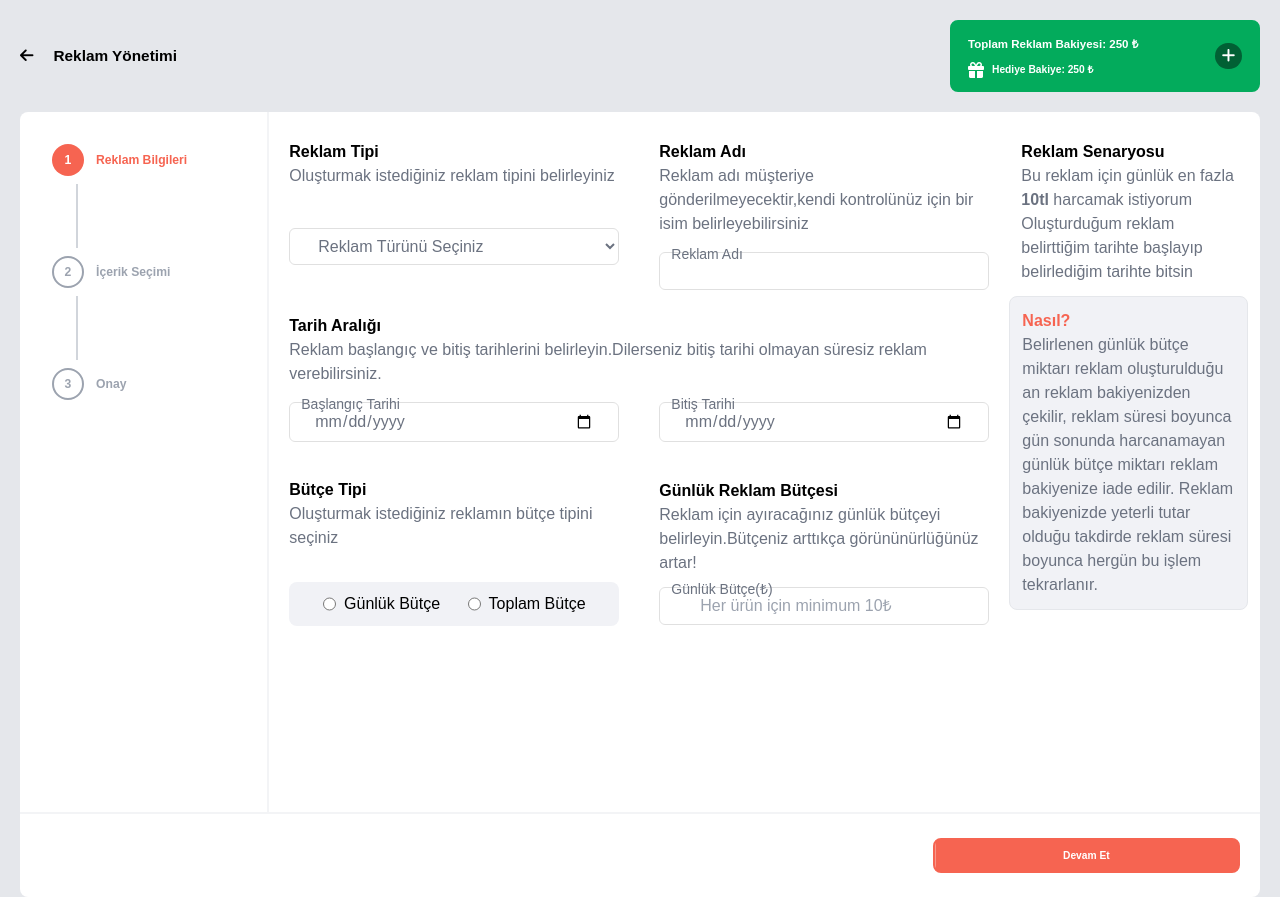
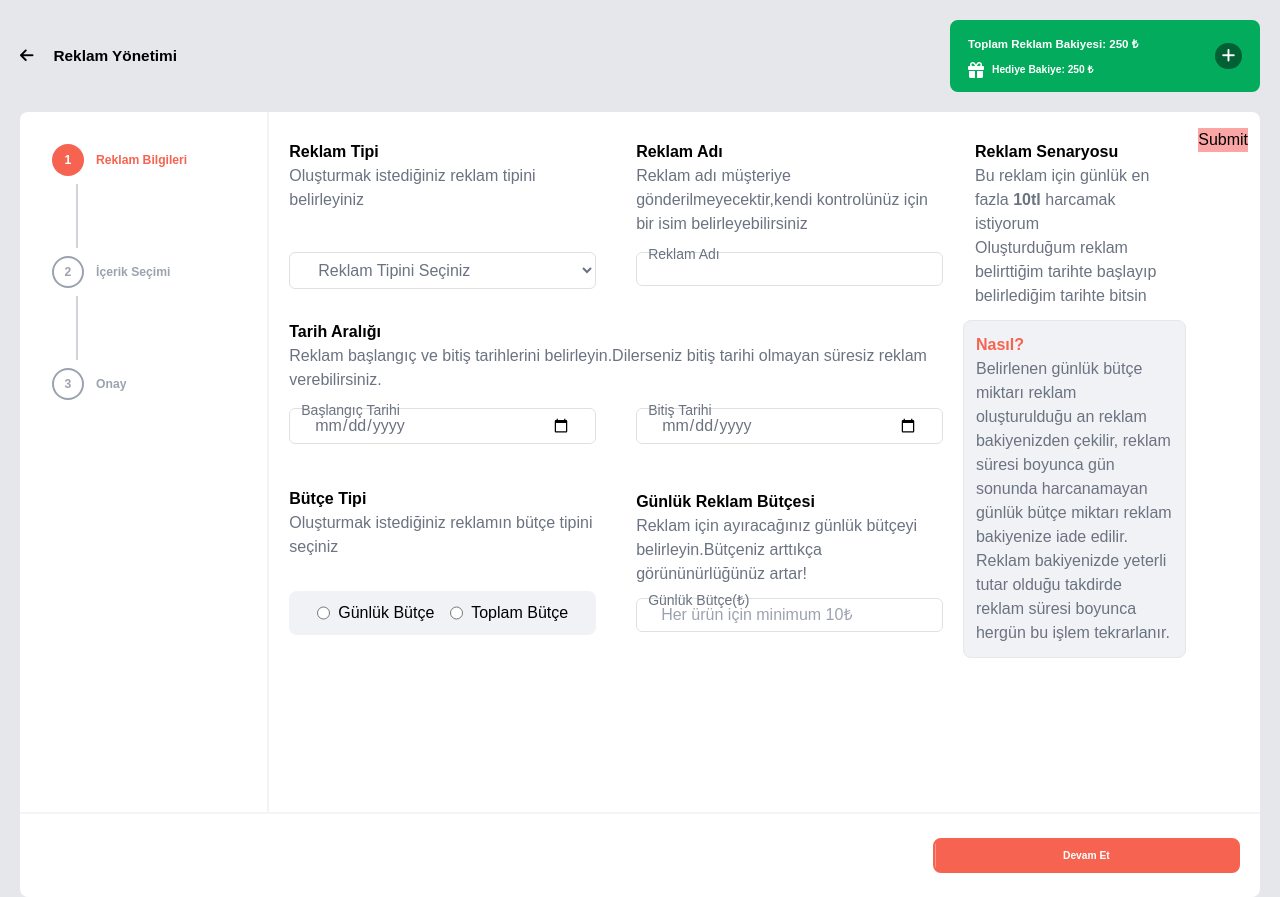
Before and after one commit to bayramcinar/reklamYonetimi, a React (Create React App) app: page /reklamOlustur in a window 1280 px wide. Built offline with nearby package versions, Linux system fonts and the light colour scheme.

Commit message:
form can be submitted

```diff
--- a/package.json
+++ b/package.json
@@ -14,6 +14,7 @@
     "react-icons": "^5.0.1",
     "react-router-dom": "^6.22.0",
     "react-scripts": "5.0.1",
+    "sweetalert2": "^11.10.5",
     "web-vitals": "^2.1.4",
     "yup": "^1.3.3"
   },
--- a/src/components/advertInfo/advertInfo.jsx
+++ b/src/components/advertInfo/advertInfo.jsx
@@ -1,9 +1,48 @@
 import React, { useState } from 'react'
+import { useFormik } from 'formik';
+import * as Yup from 'yup'
 
 const AdvertInfo = () => {
     const [selectedOption, setSelectedOption] = useState('');
+
+
+    const baslangicTarihiErrorMessage = "Başlangıç tarihi ileri bir tarih olmalıdır."
+    const gunlukButceMiktarıErrorMessage = "Günlük bütçe miktarı sayı olmalıdır"
+
+
+    const initialValues = {
+        reklamTipi: selectedOption,
+        reklamAdi: "",
+        baslangicTarihi: "",
+        bitisTarihi: "",
+        butceTipi: "",
+        gunlukButceMiktarı: "",
+    }
+    const validationSchema = Yup.object({
+        reklamTipi: Yup.string().required("Lütfen en az birini seçiniz"),
+        reklamAdi: Yup.string().required("Lütfen Reklam Adını yazınız"),
+        baslangicTarihi: Yup.date().required("Başlangıç tarihi zorunludur").min(new Date()),
+        bitisTarihi: Yup.date().min(Yup.ref('baslangicTarihi'), 'Bitiş tarihi başlangıç tarihinden önce olamaz'),
+        butceTipi: Yup.string().required("Lütfen bütçe tipini seçiniz"),
+        gunlukButceMiktarı: Yup.number().required("Lütfen Miktarı Giriniz"),
+    })
+    const onSubmit=async(values)=>{
+        try {
+            console.log("form gönderildi", values)
+        } catch (error) {
+            console.log(error.message)
+        }
+
+    }
+    const formik = useFormik({
+        initialValues,
+        validationSchema,
+        onSubmit,
+    })
     console.log("selectedOption=>", selectedOption)
+
     return (
+        <form noValidate onSubmit={formik.handleSubmit}>
             <div className='flex flex-col lg:flex-row px-3 py-4 max-w-[1200px] gap-x-3'>
             <div className='flex flex-col md:flex-col lg:flex-col flex-auto w-full lg:w-3/4'>
                 <div className='flex-col lg:flex lg:flex-row flex-auto p-2 gap-x-10'>
@@ -12,18 +51,25 @@ const AdvertInfo = () => {
                         <p className='text-txtGrey'>Oluşturmak istediğiniz reklam tipini belirleyiniz</p>
                         <div className='mt-3 lg:mt-10'>
                             <select
+                                type="text"
                                 id="reklam"
-                                name="reklam"
-                                autoComplete="reklam-name"
-                                onChange={(e) => setSelectedOption(e.target.value)}
-                                // className="block w-full rounded-md border-0 py-2 px-5 text-txtGrey shadow-sm ring-1 ring-inset ring-gray-300 focus:ring-2 focus:ring-inset focus:ring-premiumOrange sm:max-w-xs sm:text-sm sm:leading-6"
-                                className='w-full rounded-md border border-[#e0e0e0] bg-white py-2 px-6 text-base font-medium text-txtGrey outline-none focus:border-lightGray focus:shadow-md'
+                                name="reklamTipi"
+                                {...formik.getFieldProps("reklamTipi")}
+                                onChange={(e) => {
+                                    setSelectedOption(e.target.value)
+                                    formik.handleChange(e)
+                                }}
+                                value={formik.values.reklamTipi}
+                                className={`w-full rounded-md border ${formik.touched.reklamTipi && formik.errors.reklamTipi ? 'border-b-red-500' : 'border-[#e0e0e0]'} bg-white py-2 px-6 text-base font-medium text-txtGrey outline-none focus:border-lightGray focus:shadow-md`}
                             >
-                                <option value="">Reklam Türünü Seçiniz</option>
+                                <option value="">Reklam Tipini Seçiniz</option>
                                 <option value="Ürün Reklamı">Ürün Reklamı Seç</option>
                                 <option value="Hizmet Reklamı">Hizmet Reklamı</option>
                                 <option value="Profil Reklamı">Profil Reklamı</option>
                             </select>
+                            {formik.touched.reklamTipi && formik.errors.reklamTipi && (
+                                <p className="mt-1 text-sm text-red-500">{formik.errors.reklamTipi}</p>
+                            )}
                         </div>
                     </div>
                     <div className='flex-col flex-auto w-full lg:w-1/2 py-1'>
@@ -32,16 +78,22 @@ const AdvertInfo = () => {
                         <div className='relative'>
                             <input
                                 type="text"
-                                name="rName"
-                                id="rName"
-                                className="w-full rounded-md border border-[#e0e0e0] bg-white py-1.5 px-6 text-base font-medium text-txtGrey outline-none focus:border-lightGray focus:shadow-md"
+                                name="reklamAdi"
+                                id="reklamAdi"
+                                {...formik.getFieldProps("reklamAdi")}
+                                data-isvalid={formik.touched.reklamAdi && !formik.errors.reklamAdi}
+                                isinvalid={formik.touched.butce && !!formik.errors.butce ? "true" : "false"}
+                                className={`w-full rounded-md border ${formik.touched.reklamAdi && formik.errors.reklamAdi ? 'border-b-red-500' : 'border-[#e0e0e0]'} bg-white py-1 px-6 text-base font-medium text-txtGrey outline-none focus:border-lightGray focus:shadow-md`}
                             />
                             <label
-                                for="rName"
+                                htmlFor="reklamAdi"
                                 className="mb-3 block text-xs lg:text-sm font-medium text-txtGrey absolute -top-2 left-3"
                             >
                                 Reklam Adı
                             </label>
+                            {formik.touched.reklamAdi && formik.errors.reklamAdi && (
+                                <p className="mt-1 text-sm text-red-500">{formik.errors.reklamAdi}</p>
+                            )}
                         </div>
                     </div>
                 </div>
@@ -50,35 +102,66 @@ const AdvertInfo = () => {
                     <div className='flex-col flex-auto w-full lg:w-1/2 py-0 lg:py-1'>
                         <h3 className='font-bold'>Tarih Aralığı</h3>
                         <p className='text-txtGrey mb-4'>Reklam başlangıç ve bitiş tarihlerini belirleyin.Dilerseniz bitiş tarihi olmayan süresiz reklam verebilirsiniz.</p>
+
                         <div className='flex-col lg:flex lg:flex-row justify-between items-center gap-x-10'>
                             <div className='relative flex flex-auto mb-3'>
+                                <div className='flex-col flex-auto'>
+                                    <div className='flex'>
                                         <input
                                             type="date"
-                                    name="sDate"
-                                    id="sDate"
-                                    className="w-full rounded-md border border-[#e0e0e0] bg-white py-1.5 px-6 text-base font-medium text-txtGrey outline-none focus:border-lightGray focus:shadow-md"
+                                            name="baslangicTarihi"
+                                            id="baslangicTarihi"
+                                            {...formik.getFieldProps("baslangicTarihi")}
+                                            data-isvalid={formik.touched.baslangicTarihi && !formik.errors.baslangicTarihi}
+                                            isinvalid={formik.touched.baslangicTarihi && !!formik.errors.baslangicTarihi}
+                                            className={`w-full rounded-md border ${formik.touched.baslangicTarihi && formik.errors.baslangicTarihi ? 'border-b-red-500' : 'border-[#e0e0e0]'} bg-white py-1 px-6 text-base font-medium text-txtGrey outline-none focus:border-lightGray focus:shadow-md`}
                                         />
                                         <label
-                                    for="sDate"
+                                            htmlFor="baslangicTarihi"
                                             className="mb-3 block text-xs lg:text-sm font-medium text-txtGrey absolute -top-2 left-3"
                                         >
                                             Başlangıç Tarihi
                                         </label>
                                     </div>
+                                    <div className='flex'>
+                                        {formik.touched.baslangicTarihi && formik.errors.baslangicTarihi && (
+                                            <p className="mt-1 text-sm text-red-500">
+                                                {baslangicTarihiErrorMessage}
+                                            </p>
+                                        )}
+
+                                    </div>
+                                </div>
+                            </div>
 
                             <div className='relative flex flex-auto mb-3'>
+                                <div className='flex-col flex-auto'>
+                                    <div className='flex'>
                                         <input
                                             type="date"
-                                    name="eDate"
-                                    id="eDate"
-                                    className="w-full rounded-md border border-[#e0e0e0] bg-white py-1.5 px-6 text-base font-medium text-txtGrey outline-none focus:border-lightGray focus:shadow-md"
+                                            name="bitisTarihi"
+                                            id="bitisTarihi"
+                                            {...formik.getFieldProps("bitisTarihi")}
+                                            data-isvalid={formik.touched.bitisTarihi && !formik.errors.bitisTarihi}
+                                            isinvalid={formik.touched.bitisTarihi && !!formik.errors.bitisTarihi}
+                                            className={`w-full rounded-md border ${formik.touched.bitisTarihi && formik.errors.bitisTarihi ? 'border-b-red-500' : 'border-[#e0e0e0]'} bg-white py-1 px-6 text-base font-medium text-txtGrey outline-none focus:border-lightGray focus:shadow-md`}
                                         />
                                         <label
-                                    for="eDate"
+                                            htmlFor="baslangicTarihi"
                                             className="mb-3 block text-xs lg:text-sm font-medium text-txtGrey absolute -top-2 left-3"
                                         >
                                             Bitiş Tarihi
                                         </label>
+                                    </div>
+                                    <div className='flex'>
+                                        {formik.touched.bitisTarihi && formik.errors.bitisTarihi && (
+                                            <p className="mt-1 text-sm text-red-500">
+                                                {formik.errors.bitisTarihi}
+                                            </p>
+                                        )}
+
+                                    </div>
+                                </div>
                             </div>
                         </div>
                     </div>
@@ -100,8 +183,13 @@ const AdvertInfo = () => {
                                     <div className='flex flex-row'>
                                         <input
                                             type="radio"
-                                            name="butce"
+                                            name="butceTipi"
                                             id="butce1"
+                                            value="GunlukButce"
+                                            checked={formik.values.butce === "GunlukButce"}
+                                            data-isvalid={formik.touched.butceTipi && !formik.errors.butceTipi}
+                                            isinvalid={formik.touched.butceTipi && !!formik.errors.butce}
+                                            onChange={formik.handleChange}
                                             className="rounded-md border border-[#e0e0e0] bg-white py-1 px-6 text-base font-medium outline-none focus:border-lightGray focus:shadow-md mr-2"
                                         />
                                         <label>Günlük Bütçe</label>
@@ -109,13 +197,19 @@ const AdvertInfo = () => {
                                     <div className='flex flex-row'>
                                         <input
                                             type="radio"
-                                            name="butce"
                                             id="butce2"
+                                            name="butceTipi"
+                                            value="ToplamButce"
+                                            data-isvalid={formik.touched.butceTipi && !formik.errors.butceTipi}
+                                            isinvalid={formik.touched.butceTipi && !!formik.errors.butceTipi}
+                                            checked={formik.values.butceTipi === "ToplamButce"}
+                                            onChange={formik.handleChange}
                                             className="rounded-md border border-[#e0e0e0] bg-white py-1 px-6 text-base font-medium text-txtGrey outline-none focus:border-lightGray focus:shadow-md mr-2"
                                         />
                                         <label>Toplam Bütçe</label>
                                     </div>
                                 </div>
+
                             </div>
 
                             <div className='butce flex-col flex-auto w-full lg:w-1/2 mb-1'>
@@ -131,19 +225,33 @@ const AdvertInfo = () => {
                                 </div>
                                 <div className='flex flex-row'>
                                     <div className='flex flex-auto relative'>
+                                        <div className="flex-col flex-auto">
+                                            <div className="flex">
                                                 <input
                                                     type="text"
-                                            name="gButce"
-                                            id="gButce"
+                                                    name="gunlukButceMiktarı"
+                                                    id="gunlukButceMiktarı"
+                                                    {...formik.getFieldProps("gunlukButceMiktarı")}
+                                                    data-isvalid={formik.touched.gunlukButceMiktarı && !formik.errors.gunlukButceMiktarı}
+                                                    isinvalid={formik.touched.gunlukButceMiktarı && !!formik.errors.gunlukButceMiktarı}
                                                     placeholder='Her ürün için minimum 10₺'
-                                            className="w-full rounded-md border border-[#e0e0e0] bg-white py-1.5 px-10 text-base font-medium text-txtGrey outline-none focus:border-lightGray focus:shadow-md"
+                                                    className={`w-full rounded-md border ${formik.touched.gunlukButceMiktarı && formik.errors.gunlukButceMiktarı ? 'border-b-red-500' : 'border-[#e0e0e0]'} bg-white py-1 px-6 text-base font-medium text-txtGrey outline-none focus:border-lightGray focus:shadow-md`}
                                                 />
                                                 <label
-                                            for="gButce"
+                                                    htmlFor="gunlukButce"
                                                     className="mb-3 block text-xs lg:text-sm font-medium text-txtGrey absolute -top-2 left-3"
                                                 >
                                                     Günlük Bütçe(₺)
                                                 </label>
+                                            </div>
+                                            <div className="flex">
+                                                {formik.touched.gunlukButceMiktarı && formik.errors.gunlukButceMiktarı && (
+                                                    <p className="mt-1 text-sm text-red-500">
+                                                        {gunlukButceMiktarıErrorMessage}
+                                                    </p>
+                                                )}
+                                            </div>
+                                        </div>
                                     </div>
                                 </div>
                             </div>
@@ -163,7 +271,11 @@ const AdvertInfo = () => {
                     <p className='text-txtGrey'>Belirlenen günlük bütçe miktarı reklam oluşturulduğu an reklam bakiyenizden çekilir, reklam süresi boyunca gün sonunda harcanamayan günlük bütçe miktarı reklam bakiyenize iade edilir. Reklam bakiyenizde yeterli tutar olduğu takdirde reklam süresi boyunca hergün bu işlem tekrarlanır.</p>
                 </div>
             </div>
+            <div>
+                <button type="submit" className='bg-red-300 border-red-600'>Submit</button>
             </div>
+            </div>
+        </form>
     )
 }
 export default AdvertInfo
--- a/src/components/createAdvert/createAdvertTitle.jsx
+++ b/src/components/createAdvert/createAdvertTitle.jsx
@@ -13,7 +13,7 @@ function CreateAdvertTitleArea() {
       <div className="lg:flex m-5 justify-between">
         <div className="titleArea flex items-center justify-start my-4 lg:my-0 lg:w-1/4  rounded-lg lg:mr-5">
           <Link to={"/"}>
-            <i class="fa-solid fa-arrow-left md:text-[1.8vw] lg:text-[1.6vw] xl:text-[1.2vw] font-extrabold mr-5 cursor-pointer flex items-center justify-center"></i>
+            <i className="fa-solid fa-arrow-left md:text-[1.8vw] lg:text-[1.6vw] xl:text-[1.2vw] font-extrabold mr-5 cursor-pointer flex items-center justify-center"></i>
           </Link>
           <h1 className="md:text-[1.8vw] lg:text-[1.6vw] xl:text-[1.2vw] font-extrabold text-center py-2">
             Reklam Yönetimi
--- a/src/components/createAdvert/mainCreateAdvert.jsx
+++ b/src/components/createAdvert/mainCreateAdvert.jsx
@@ -9,6 +9,7 @@ function MainCreateAdvert() {
   const handleButtonClick = () => {
     setActivePage((prevActivePage) => (prevActivePage % 3) + 1);
   };
+
 
   return (
     <>
```
Also changed, not shown: 1 other file (tests, documents, lock files or other folders). Lines whose indentation alone changed are shown as unchanged.
